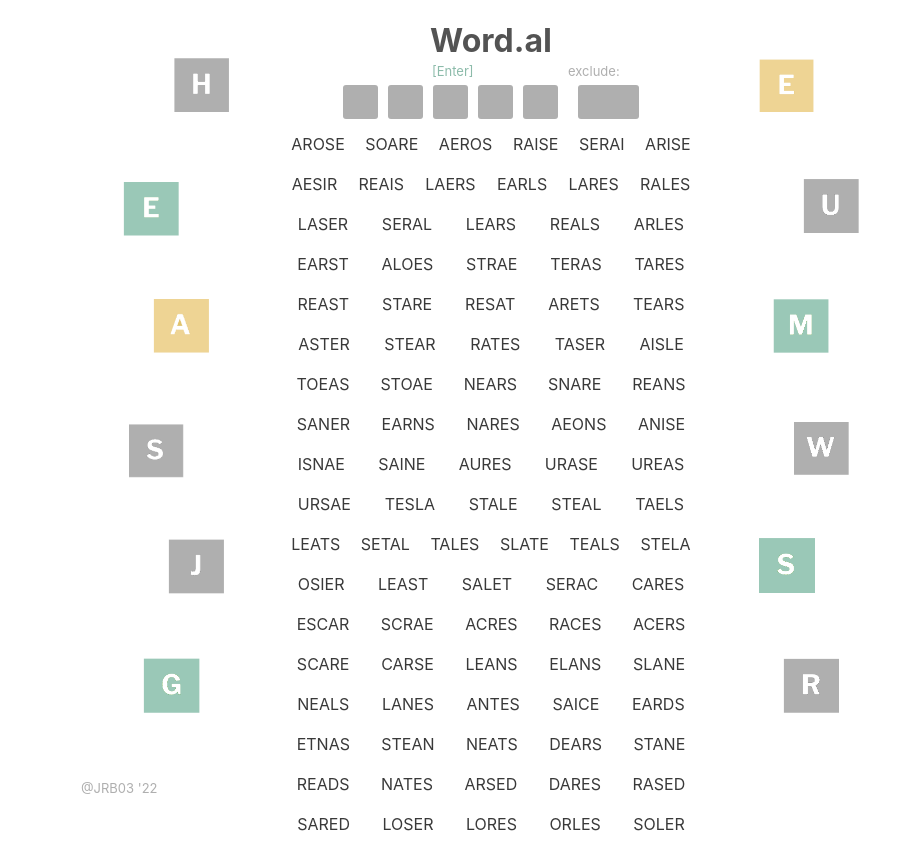
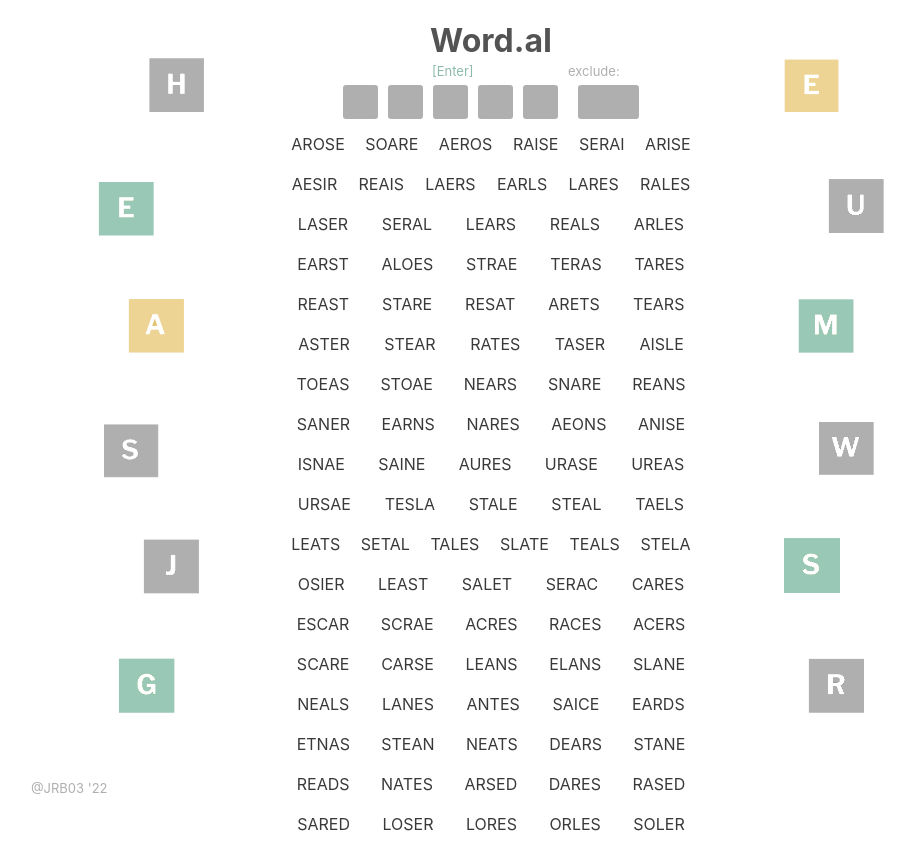
Before and after one commit to JRB03/wordai, a React (Create React App) app: page / in a window 1280 px wide. Shown: the whole page, without its empty margins (149-1064 px from the left). Built offline with nearby package versions, Linux system fonts and the light colour scheme.

Commit message:
updated width of borders

```diff
--- a/src/style/App.css
+++ b/src/style/App.css
@@ -150,7 +150,7 @@ img {
 
 
 .border {
-  width:200px;
+  width:250px;
   height:600px;
   display: flex;
   flex-flow: column;
```
